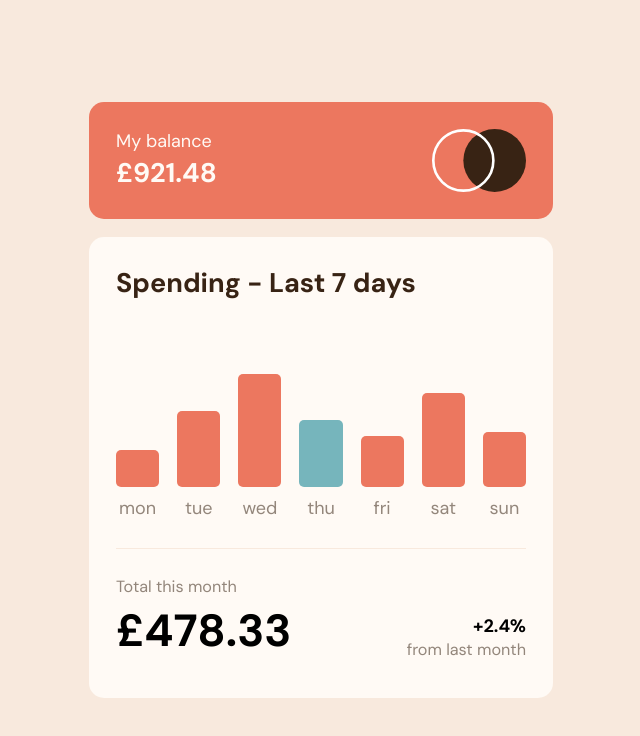
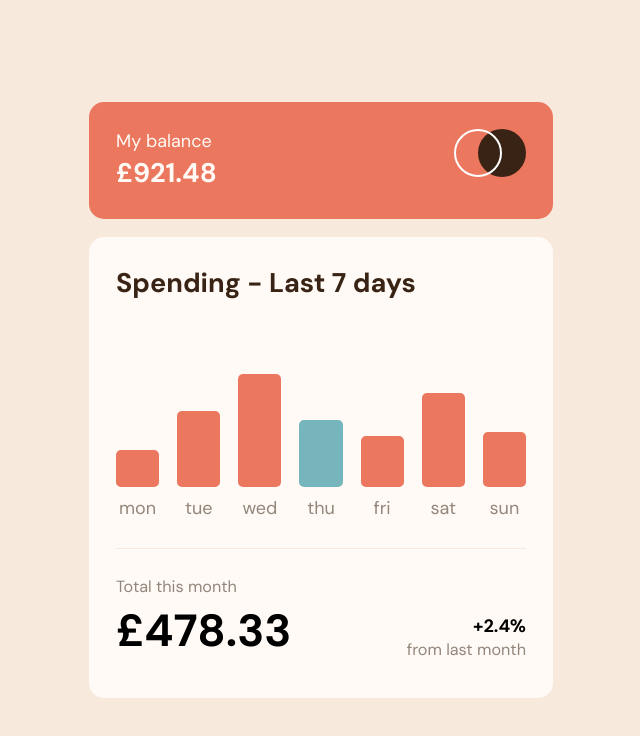
Before and after one commit to jphiron/fem-expenses-chart-component, a React (Create React App) app: page / in a window 1280 px wide. Shown: the top 736 px of the page, without its empty margins (319-959 px from the left). Built offline with nearby package versions, Linux system fonts and the light colour scheme; the HTML template or start-up script is replaced by a standard one.

Commit message:
Wrap logo in h1 tag

```diff
--- a/src/App.jsx
+++ b/src/App.jsx
@@ -5,7 +5,6 @@ import { Main } from './components/Main/Main';
 function App() {
   return (
     <div className="App">
-      <h1 class="sr-only">Expenses Chart Component</h1>
       <Header/>
       <Main/>
     </div>
--- a/src/components/Header/Header.jsx
+++ b/src/components/Header/Header.jsx
@@ -35,7 +35,9 @@ const Header = () => {
         <h2>My balance</h2>
         <div>£921.48</div>
       </Text>
-      <Logo src={LogoImg} alt="Expenses chart logo"/>
+      <h1>
+        <Logo src={LogoImg} alt="Expenses chart"/>
+      </h1>
     </Container>
   )
 }
```
